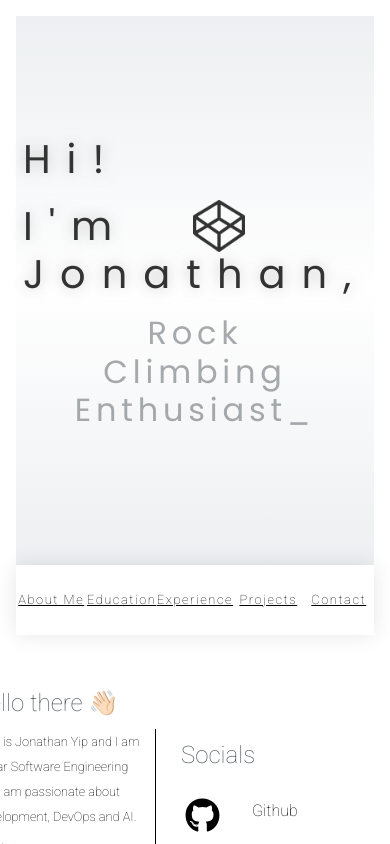
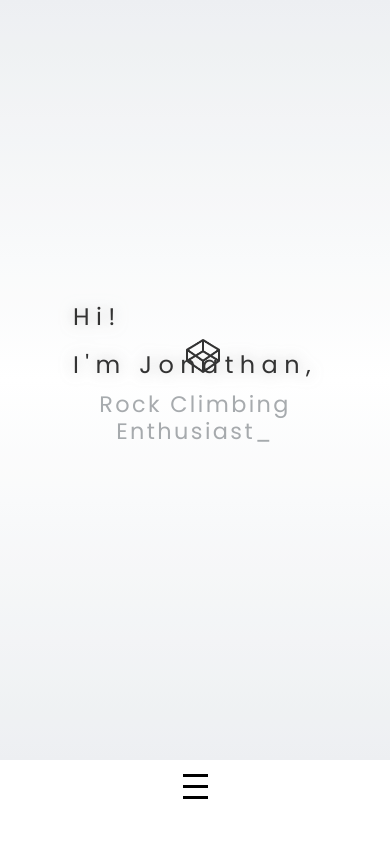
Before and after one commit to jon65/portfolio, a React (Create React App) app: page / in a window 390 px wide. Shown: the top 844 px of the page. Built offline with nearby package versions, Linux system fonts and the light colour scheme.

Commit message:
add font styling

```diff
--- a/package.json
+++ b/package.json
@@ -4,6 +4,7 @@
   "version": "0.1.0",
   "private": true,
   "dependencies": {
+    "@emailjs/browser": "^4.4.1",
     "@testing-library/jest-dom": "^5.17.0",
     "@testing-library/react": "^13.4.0",
     "@testing-library/user-event": "^13.5.0",
--- a/public/index.html
+++ b/public/index.html
@@ -37,7 +37,7 @@
 
 <title>Jonathan Yip</title>
   </head>
-  <body>
+  <body style=margin:0>
     <noscript>You need to enable JavaScript to run this app.</noscript>
     <div id="root"></div>
     <!--
--- a/src/App.css
+++ b/src/App.css
@@ -1,16 +1,19 @@
 
 body {
-  font-family: 'Roboto Mono', monospace;
+    /* font-family: Roboto Mono, Helvetica, Arial, sans-serif;
+    font-size: 14px;
+    line-height: 1.78;
+    color: #000; */
   /* font-family: "Century Gothic", 'Lato', sans-serif; */
-
+  margin: 0;
 }
-
+/*
 .container-app {
 
   margin-left: 15%;
   margin-right: 15%;
 }
-
+ */
 
 #about, #education, #experience {
     padding-top: 30px; /* Adjust as needed */
@@ -71,13 +74,9 @@ body, p {
 .footer {
   font-weight: 300; /* or 100, 200, etc. */
   font-size: 0.9em;
-  margin: 0.4em;
+  /* margin: 0.4em; */
 }
 
 .footer-container {
   margin-bottom: 1.5em;
 }
-
-.App {
-  /* background-color: lightgrey; */
-}
--- a/src/components/Navbar.css
+++ b/src/components/Navbar.css
@@ -1,10 +1,22 @@
+/* Default Navbar Styles */
+.navbar {
+    display: flex;
+    flex-direction: column;
+    align-items: center;
+    position: relative;
+    width: 100%;
+    height: 100%;
+    margin: 0;
+    padding: 0;
+}
+
 .et-hero-tabs-container {
     display: flex;
     flex-direction: row;
     position: sticky;
     top: 0;
     width: 100%;
-    height: 70px;
+    height: 5em;
     box-shadow: 0 0 20px rgba(0, 0, 0, 0.1);
     background: #fff;
     z-index: 10;
@@ -27,3 +39,68 @@
     background: #6c757d;
     transition: all 0.5s ease;
 }
+
+/* Hamburger Icon */
+.hamburger {
+    display: none;
+    flex-direction: column;
+    cursor: pointer;
+    padding: 10px;
+}
+
+.hamburger .line {
+    width: 25px;
+    height: 3px;
+    background-color: #000;
+    margin: 4px 0;
+    transition: all 0.3s ease;
+}
+
+.hamburger .line.open {
+    background-color: #fff;
+}
+
+.hamburger .line:nth-child(1).open {
+    transform: translateY(7px) rotate(45deg);
+}
+
+.hamburger .line:nth-child(2).open {
+    opacity: 0;
+}
+
+.hamburger .line:nth-child(3).open {
+    transform: translateY(-7px) rotate(-45deg);
+}
+
+/* Responsive Styles */
+@media (max-width: 768px) {
+    .et-hero-tabs-container {
+        flex-direction: column;
+        position: absolute;
+        top: 70px;
+        width: 100%;
+        height: auto;
+        background: #fff;
+        box-shadow: none;
+        display: none;
+    }
+
+    .et-hero-tabs-container.open {
+        display: flex;
+    }
+
+    .et-hero-tab {
+        padding: 10px;
+        text-align: center;
+        width: 100%;
+        border-bottom: 1px solid #ddd;
+    }
+
+    .et-hero-tab-slider {
+        display: none;
+    }
+
+    .hamburger {
+        display: flex;
+    }
+}
--- a/src/components/Navbar.js
+++ b/src/components/Navbar.js
@@ -1,46 +1,30 @@
 import './Navbar.css';
-// Navbar.js
-import React, { useEffect, useState } from 'react';
+import React, { useState } from 'react';
 import { motion } from 'framer-motion';
 
 const Navbar = () => {
-  const [isVisible, setIsVisible] = useState(false);
+  const [isOpen, setIsOpen] = useState(false);
 
-  useEffect(() => {
-    // Set a timeout to simulate the animation after the component has mounted
-    const timeoutId = setTimeout(() => {
-      setIsVisible(true);
-    }, 500); // Adjust the duration as needed
-
-    return () => clearTimeout(timeoutId);
-  }, []);
-
-  const navbarVariants = {
-    hidden: { y: '-50px' },
-    visible: { y: 0, transition: { duration: 0.5, ease: 'easeInOut' } },
+  const toggleMenu = () => {
+    setIsOpen(!isOpen);
   };
 
   return (
-    // <motion.nav
-    // initial="hidden"
-    // animate={isVisible ? 'visible' : 'hidden'}
-    // variants={navbarVariants}
-    // style={{
-    //   padding: '10px',
-    //   position: 'fixed',
-    //   width: '100%',
-    //   zIndex: 1000,
-    // }}
-    // >
-    /* </motion.nav> */
-    <div class="et-hero-tabs-container">
-      <a class="et-hero-tab" href="#about">About Me</a>
-      <a class="et-hero-tab" href="#education">Education</a>
-      <a class="et-hero-tab" href="#experience">Experience</a>
-      <a class="et-hero-tab" href="#project">Projects</a>
-      <a class="et-hero-tab" href="#contact">Contact</a>
-      <span class="et-hero-tab-slider"></span>
+    <div className="navbar">
+      <div className="hamburger" onClick={toggleMenu}>
+        <div className={`line ${isOpen ? 'open' : ''}`}></div>
+        <div className={`line ${isOpen ? 'open' : ''}`}></div>
+        <div className={`line ${isOpen ? 'open' : ''}`}></div>
       </div>
+      <div className={`et-hero-tabs-container ${isOpen ? 'open' : ''}`}>
+        <a className="et-hero-tab" href="#about">About Me</a>
+        <a className="et-hero-tab" href="#education">Education</a>
+        <a className="et-hero-tab" href="#experience">Experience</a>
+        <a className="et-hero-tab" href="#project">Projects</a>
+        <a className="et-hero-tab" href="#contact">Contact</a>
+        <span className="et-hero-tab-slider"></span>
+      </div>
+    </div>
   );
 };
 
--- a/src/index.css
+++ b/src/index.css
@@ -7,6 +7,11 @@ body {
   -moz-osx-font-smoothing: grayscale;
 }
 
+body {
+margin: 0 !important;
+padding: 0 !important;
+}
+
 code {
   font-family: source-code-pro, Menlo, Monaco, Consolas, 'Courier New',
     monospace;
--- a/src/pages/About.css
+++ b/src/pages/About.css
@@ -26,10 +26,18 @@
 }
 
 .about p body div {
-  font-size: 0.8em;
-    letter-spacing: .8px;
-    /* line-height: 25px; */
+
     color: #000;
+    font-family: 'Roboto Mono', Helvetica, Arial, sans-serif;
+    font-size: 23px;
+    line-height: 1.78;
+    color: #000;
+     display: block;
+    margin-block-start: 1em;
+    margin-block-end: 1em;
+    margin-inline-start: 0px;
+    margin-inline-end: 0px;
+    unicode-bidi: isolate;
 }
 
 .bio {
--- a/src/pages/Landing.css
+++ b/src/pages/Landing.css
@@ -2,7 +2,7 @@
     z-index: 1;
       position: absolute;
 
-
+  width: 100%;
     /* background-image: url('../assets/codePen.png');    */
 	opacity: 0.8; /* Adjust the opacity as needed */
     /* background-size: contain;  or 'contain' based on your preference */
@@ -18,7 +18,7 @@ background: linear-gradient(to bottom, #e9ecef, #fff, #e9ecef);
     flex-direction: column;
     justify-content: center;
     align-items: center;
-    height: 65vh;
+    height: 90vh;
     position: relative;
 		text-align: center;
 		padding: 0 2em;
@@ -81,3 +81,54 @@ p {
 .row2 {
 	  opacity: 1;
 }
+
+
+
+@media (max-width: 768px) {
+    .Landing h1 {
+        font-size: 1.8rem;
+        letter-spacing: 0.6rem;
+    }
+
+    .Landing h3 {
+        font-size: 1.6rem;
+        letter-spacing: 0.2rem;
+    }
+
+    .banner-logo img {
+        width: 60px;
+        padding-bottom: 4em;
+        padding-left: 1.5em;
+    }
+
+    .experience-section {
+        max-width: 95%;
+        padding: 15px;
+    }
+
+    .experience-row {
+        font-size: 1rem;
+    }
+}
+
+@media (max-width: 480px) {
+    .Landing h1 {
+        font-size: 1.5rem;
+        letter-spacing: 0.4rem;
+    }
+
+    .Landing h3 {
+        font-size: 1.4rem;
+        letter-spacing: 0.15rem;
+    }
+
+    .banner-logo img {
+        width: 50px;
+        padding-bottom: 3em;
+        padding-left: 1em;
+    }
+
+    .experience-section {
+        padding: 10px;
+    }
+}
--- a/src/pages/project.css
+++ b/src/pages/project.css
@@ -20,7 +20,7 @@ html {
 
 body {
   color: var(--gray-darker);
-  font-family: 'Roboto', 'Helvetica Neue', Helvetica, Arial, sans-serif;
+  /* font-family: 'Roboto', 'Helvetica Neue', Helvetica, Arial, sans-serif; */
   font-style: normal;
   font-weight: 400;
   letter-spacing: 0;
```
Also changed, not shown: 1 other file (tests, documents, lock files or other folders).
